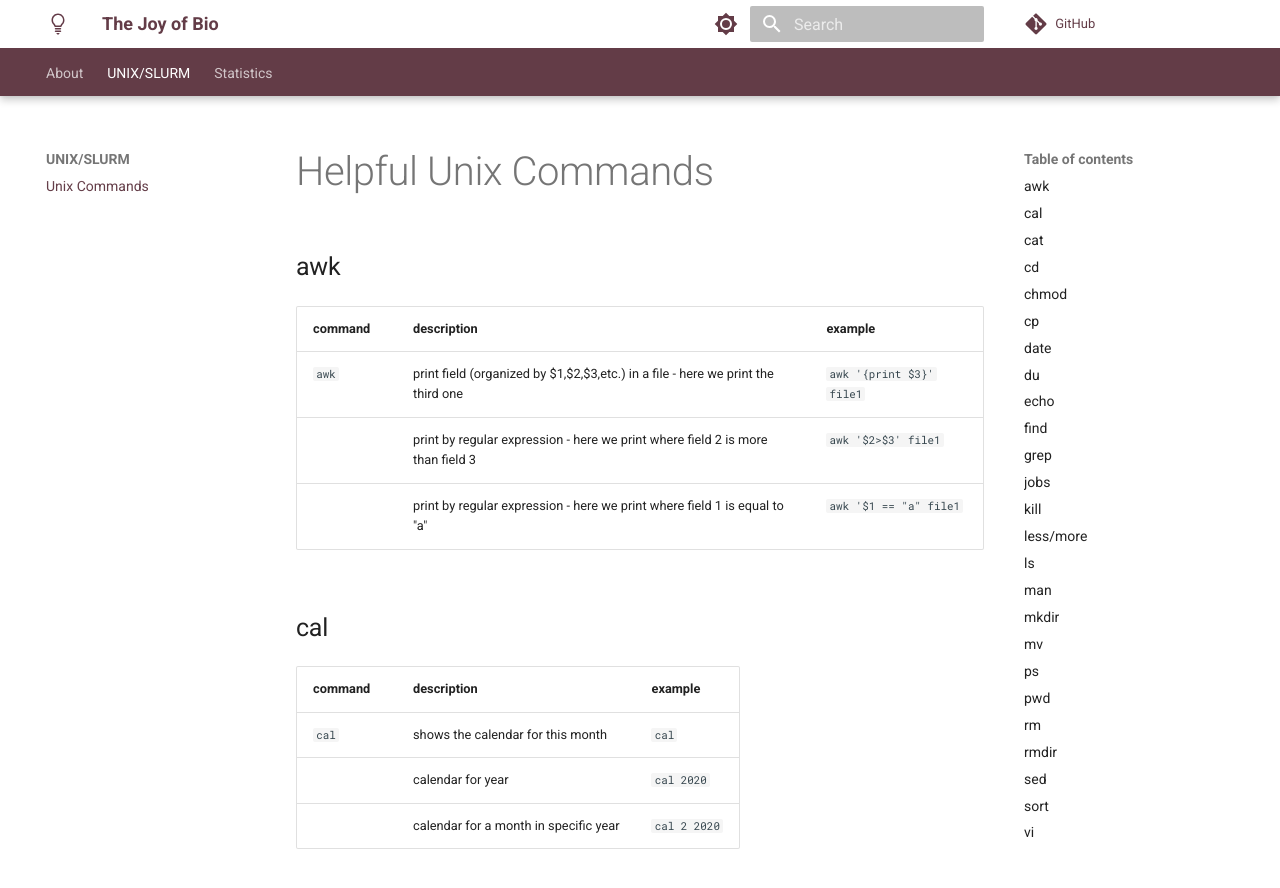
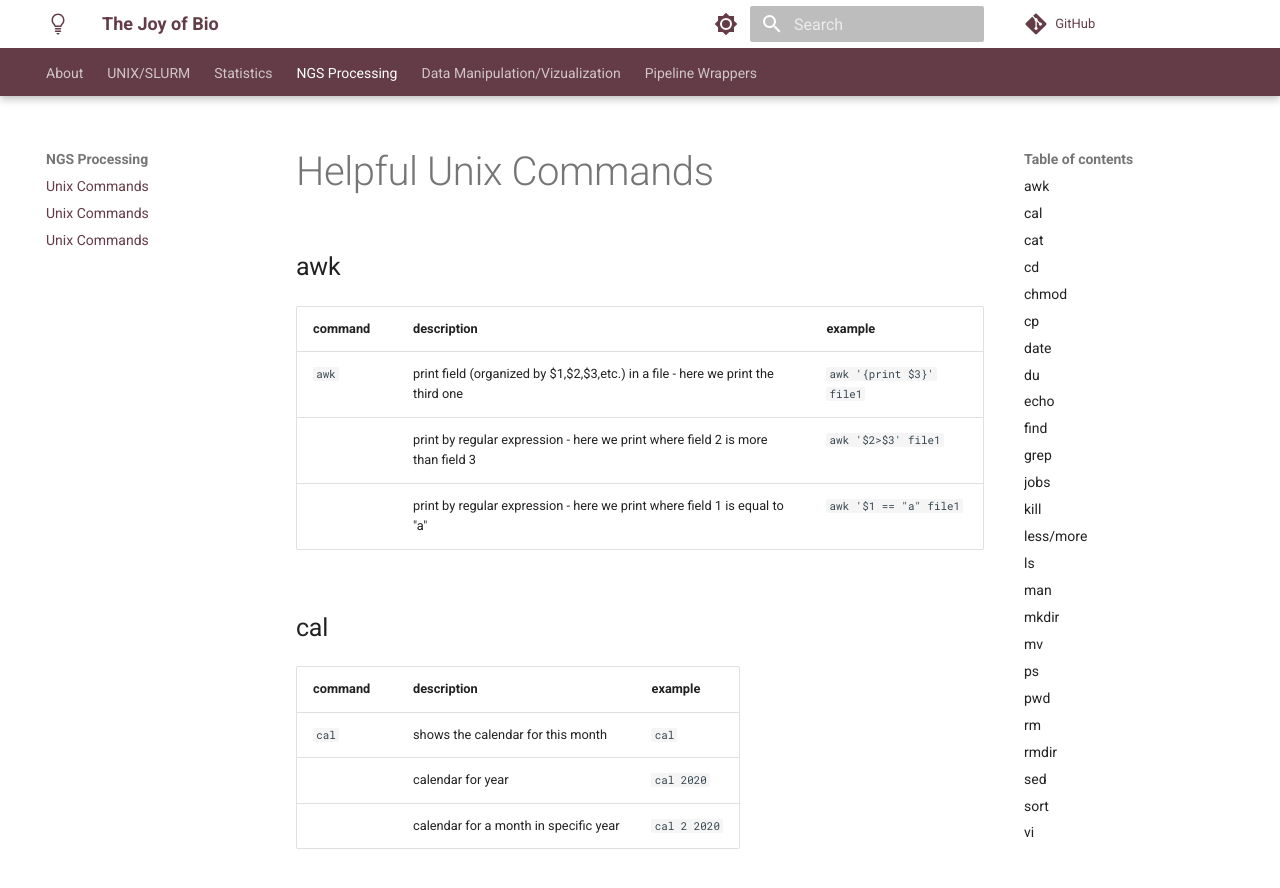
Before and after one commit to BioNomad/joy_of_bio, an MkDocs documentation site: the page built from docs/unix_slurm/unixCommands.md, in a window 1280 px wide and 900 px high. Shown: the top 888 px of the window. Built offline with MkDocs 1.6.1 and Material for MkDocs 9.7.7, drawn with Linux system fonts in a browser that asks for light colours; comment, search, counter and statistics services are not loaded; some of the changed lines change nothing that is shown.

Commit message:
Update mkdocs.yml

```diff
--- a/mkdocs.yml
+++ b/mkdocs.yml
@@ -70,3 +70,13 @@
         - "Unix Commands": unix_slurm/unixCommands.md
     - Statistics:
         - "Statistical Tests": stats/statisticalTests.md
+        - "Math Terms": stats/statisticalTests.md
+    - NGS Processing:
+        - "FASTA/FASTQ": unix_slurm/unixCommands.md
+        - "BAM/SAM": unix_slurm/unixCommands.md
+        - "GFF/VCF": unix_slurm/unixCommands.md
+    - Data Manipulation/Vizualization:
+        - "Data Manipulation": stats/statisticalTests.md
+        - "Statistical Tests": stats/statisticalTests.md
+    - Pipeline Wrappers:
+        - "RNA-Seq Pipelines": stats/statisticalTests.md
```
